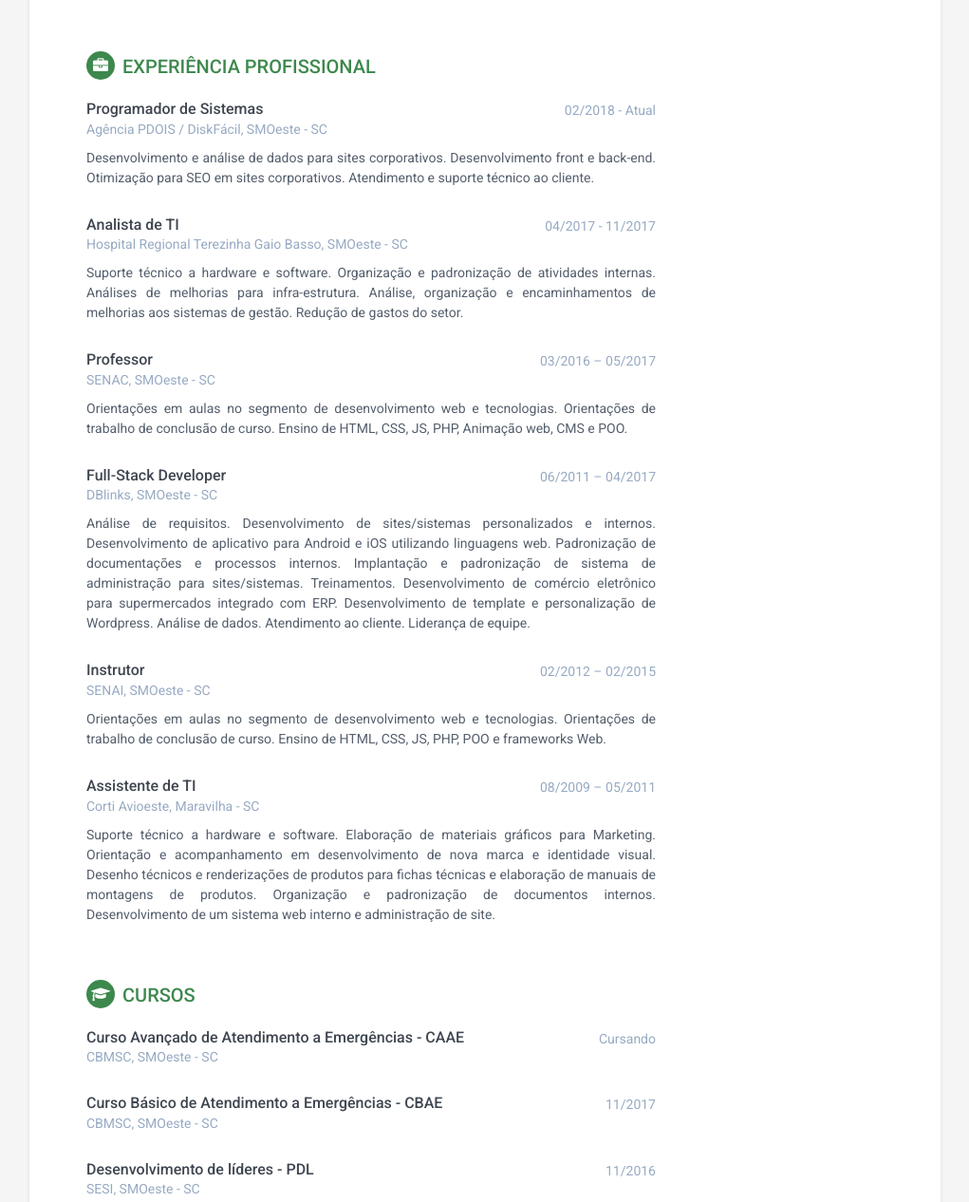
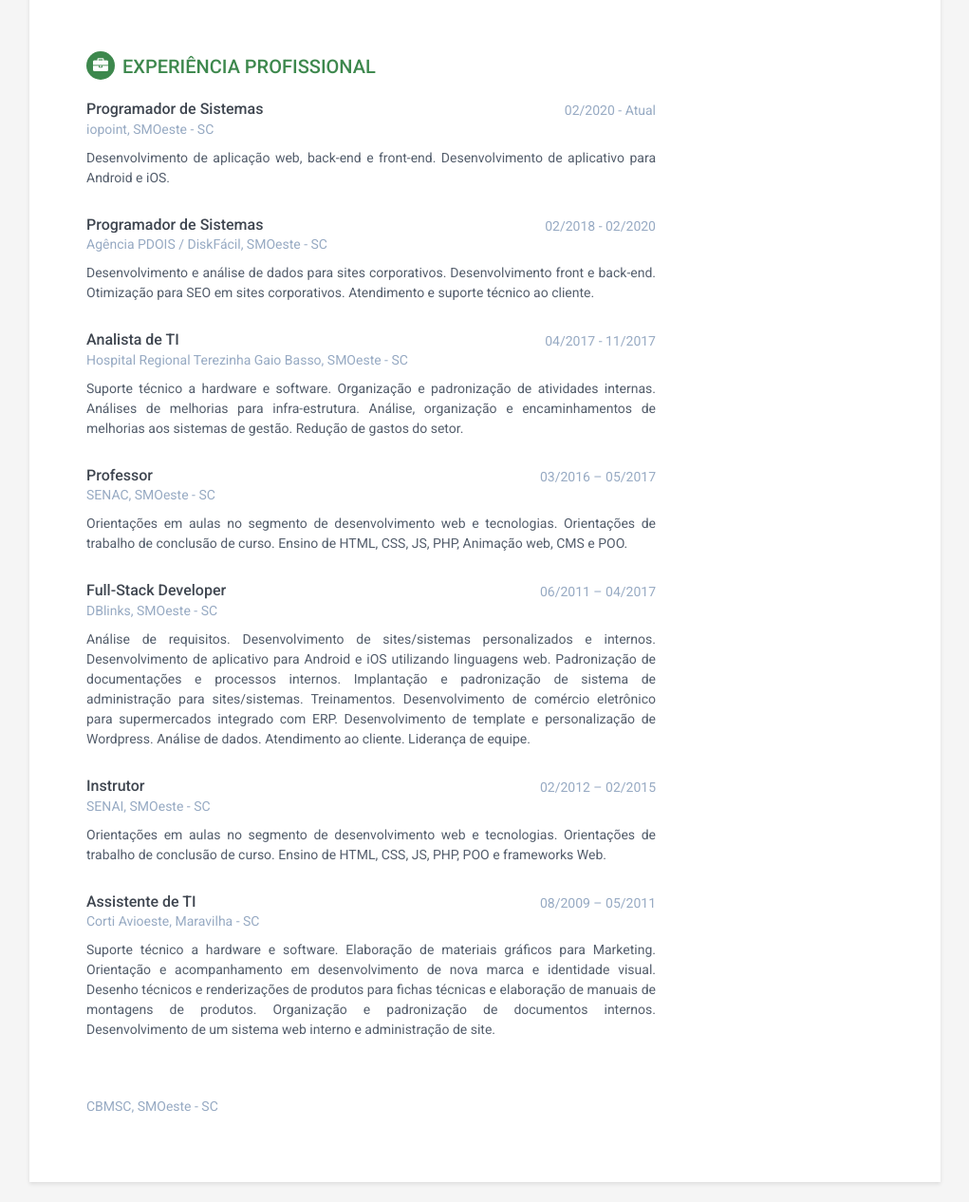
Before and after one commit to jrmessias/curriculo, a Jekyll site: the page built from index.html, in a window 1280 px wide and 1400 px high, cut to the strip 134-1400 px from the top of the window. Shown: the whole strip at 95% size, without its empty margins (129-1150 px from the left). Built offline with Jekyll 4.4.1, drawn with Linux system fonts in a browser that asks for light colours.

Commit message:
:sparkles: Update
Add iopoint
Add pos graduation

```diff
--- a/_data/experiences.yml
+++ b/_data/experiences.yml
@@ -1,6 +1,11 @@
 - experience:
   role: Programador de Sistemas
-  time: 02/2018 - Atual
+  time: 02/2020 - Atual
+  company: iopoint, SMOeste - SC
+  details: "Desenvolvimento de aplicação web, back-end e front-end. Desenvolvimento de aplicativo para Android e iOS."
+- experience:
+  role: Programador de Sistemas
+  time: 02/2018 - 02/2020
   company: Agência PDOIS / DiskFácil, SMOeste - SC
   details: "Desenvolvimento e análise de dados para sites corporativos. Desenvolvimento front e back-end. Otimização para SEO em sites corporativos. Atendimento e suporte técnico ao cliente."
 - experience:
--- a/index.html
+++ b/index.html
@@ -7,4 +7,4 @@
 
 {% include experience.html %}
 
-{% include courses.html %}
+<!--{% include courses.html %}-->
```
Also changed, not shown: _data/educations.yml (+16 -1 lines).
